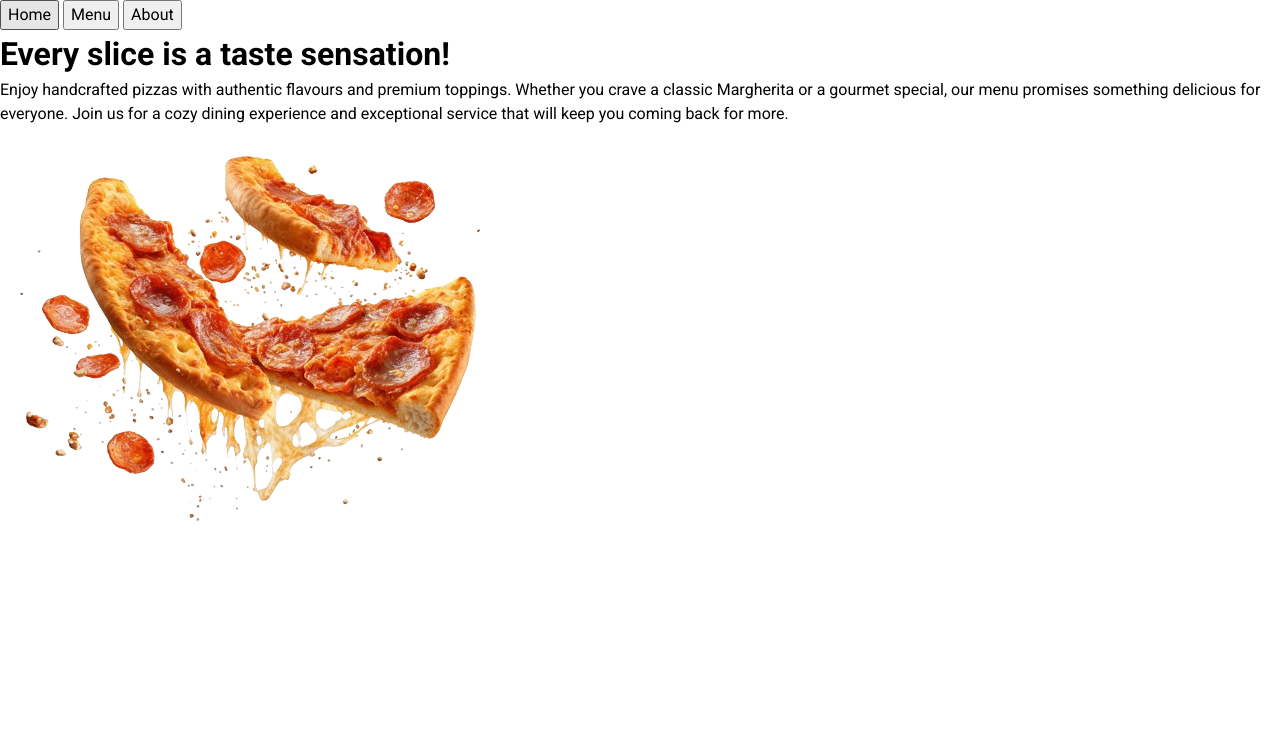
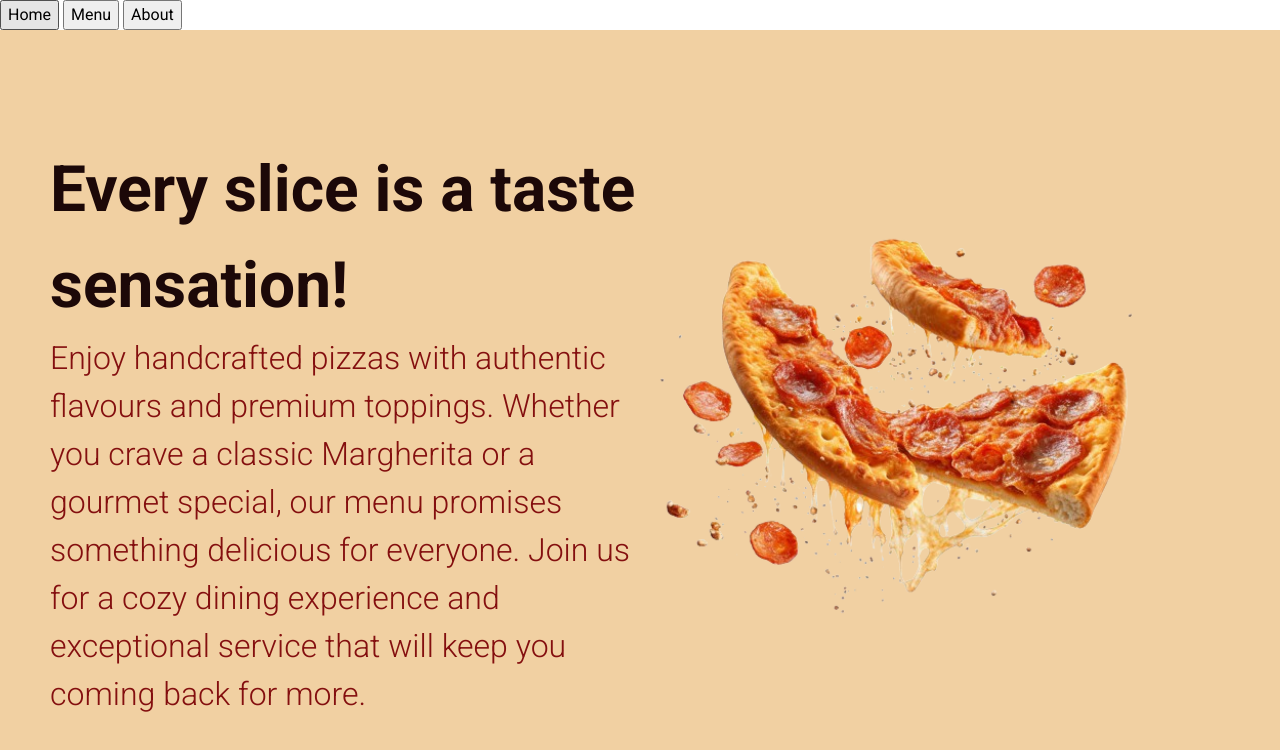
Before and after one commit to AndrewAttemptsCode/odin-restaurant-page, a website built with webpack: page src/index.html in a window 1280 px wide. Built offline with nearby package versions, Linux system fonts and the light colour scheme.

Commit message:
Add initial styling to the home page

```diff
--- a/src/style.css
+++ b/src/style.css
@@ -32,3 +32,29 @@ p, h1, h2, h3, h4, h5, h6 {
 }
 
 /* Main Content */
+
+#content {
+    display: grid;
+    grid-template-columns: 1fr 1fr;
+    height: 100vh;
+    align-items: center;
+    justify-items: center;
+    padding: 50px;
+    background: #f1d0a2
+}
+
+#hero-content h1 {
+    font-size: 4rem;
+    color: #1c0808;
+}
+
+#hero-content p {
+    font-weight:300;
+    font-size: 2rem;
+    color: #840f0f;
+}
+
+#content img {
+    width: 100%;
+    height: auto;
+}
```
